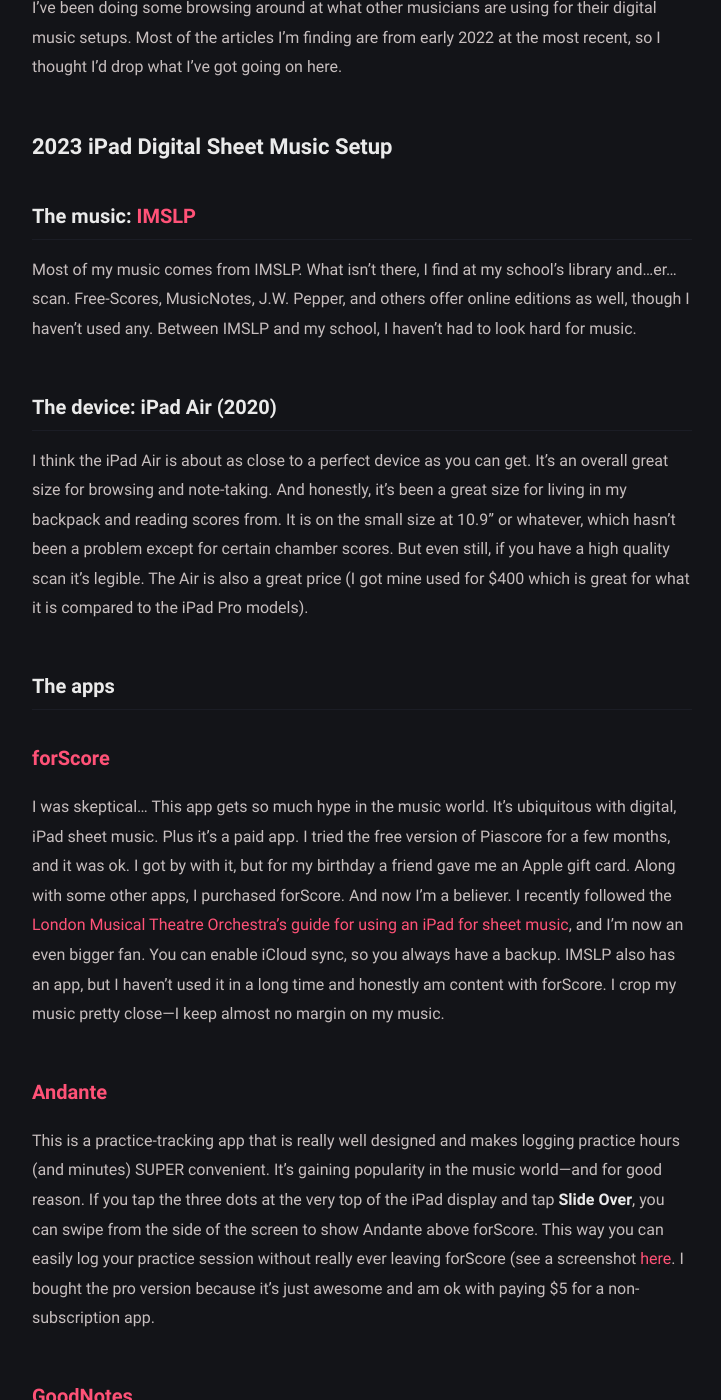
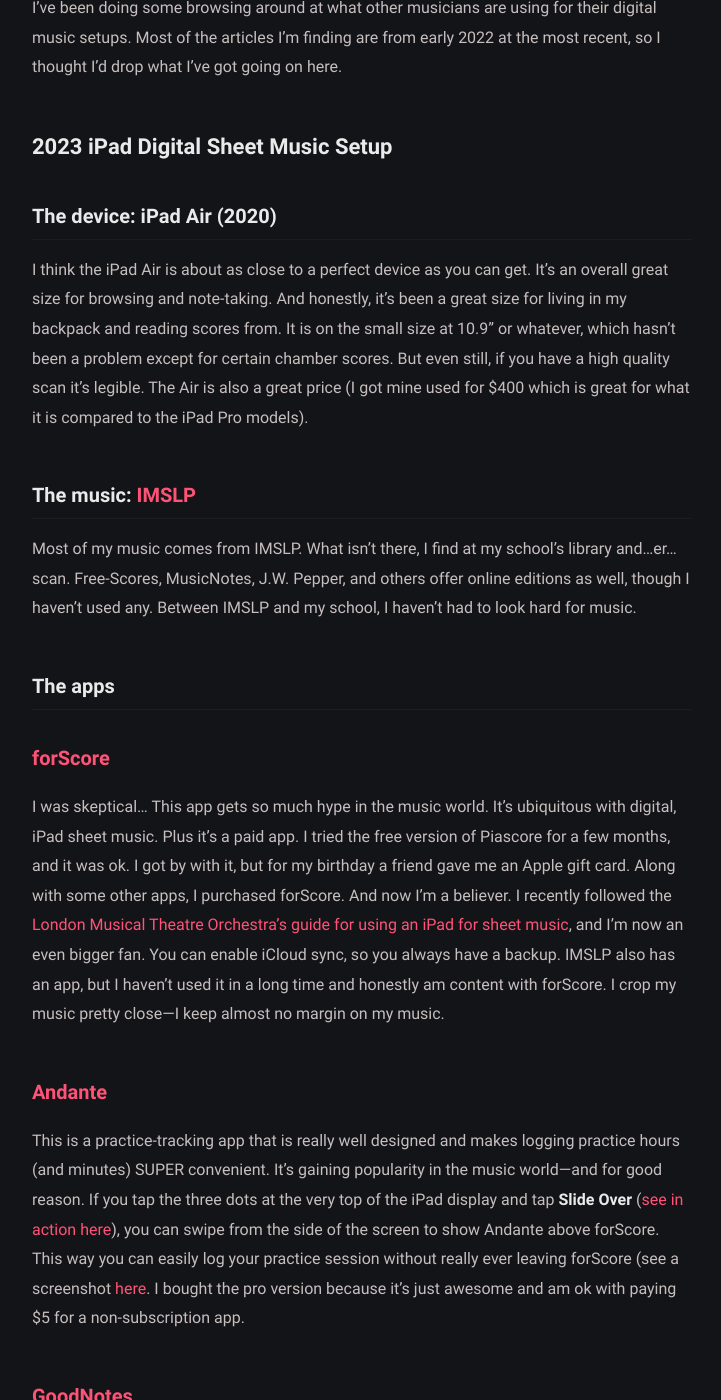
Before and after one commit to atrial-albumen/atrial-albumen.github.io, a Jekyll site: the page built from _posts/2023-05-25-i-use-an-ipad/2023-05-25-i-use-an-ipad.md, in a window 1280 px wide and 1400 px high, scrolled down 470 px. Shown: the whole window, without its empty margins (278-999 px from the left). Built offline with Jekyll 4.4.1, drawn with Linux system fonts in a browser that asks for light colours.

Commit message:
Update 2023-05-25-i-use-an-ipad.md

```diff
--- a/_posts/2023-05-25-i-use-an-ipad/2023-05-25-i-use-an-ipad.md
+++ b/_posts/2023-05-25-i-use-an-ipad/2023-05-25-i-use-an-ipad.md
@@ -10,15 +10,15 @@
 I've been doing some browsing around at what other musicians are using for their digital music setups. Most of the articles I'm finding are from early 2022 at the most recent, so I thought I'd drop what I've got going on here.
 
 ## 2023 iPad Digital Sheet Music Setup
+### The device: iPad Air (2020)
+I think the iPad Air is about as close to a perfect device as you can get. It’s an overall great size for browsing and note-taking. And honestly, it's been a great size for living in my backpack and reading scores from. It is on the small size at 10.9" or whatever, which hasn't been a problem except for certain chamber scores. But even still, if you have a high quality scan it's legible. The Air is also a great price (I got mine used for $400 which is great for what it is compared to the iPad Pro models).
 ### The music: [IMSLP](https://imslp.org)
 Most of my music comes from IMSLP. What isn’t there, I find at my school’s library and…er…scan. Free-Scores, MusicNotes, J.W. Pepper, and others offer online editions as well, though I haven’t used any. Between IMSLP and my school, I haven’t had to look hard for music.
-### The device: iPad Air (2020)
-I think the iPad Air is about as close to a perfect device as you can get. It’s an overall great size for browsing and note-taking. And honestly, it's been a great size for living in my backpack and reading scores from. It is on the small size at 10.9" or whatever, which hasn't been a problem except for certain chamber scores. But even still, if you have a high quality scan it's legible. The Air is also a great price (I got mine used for $400 which is great for what it is compared to the iPad Pro models).
 ### The apps
 #### [forScore](https://forscore.co/)
 I was skeptical… This app gets so much hype in the music world. It’s ubiquitous with digital, iPad sheet music. Plus it’s a paid app. I tried the free version of Piascore for a few months, and it was ok. I got by with it, but for my birthday a friend gave me an Apple gift card. Along with some other apps, I purchased forScore. And now I’m a believer. I recently followed the [London Musical Theatre Orchestra’s guide for using an iPad for sheet music](https://www.lmto.org/lmto-ipad-guide/), and I’m now an even bigger fan. You can enable iCloud sync, so you always have a backup. IMSLP also has an app, but I haven't used it in a long time and honestly am content with forScore. I crop my music pretty close—I keep almost no margin on my music.
 #### [Andante](https://apps.apple.com/us/app/andante-practice-journal/id1530262372)
-This is a practice-tracking app that is really well designed and makes logging practice hours (and minutes) SUPER convenient. It’s gaining popularity in the music world—and for good reason. If you tap the three dots at the very top of the iPad display and tap **Slide Over**, you can swipe from the side of the screen to show Andante above forScore. This way you can easily log your practice session without really ever leaving forScore (see a screenshot [here](https://jonahlosh.com/assets/img/IMG_A1A16CD0BF7B-1.jpeg). I bought the pro version because it’s just awesome and am ok with paying $5 for a non-subscription app.
+This is a practice-tracking app that is really well designed and makes logging practice hours (and minutes) SUPER convenient. It’s gaining popularity in the music world—and for good reason. If you tap the three dots at the very top of the iPad display and tap **Slide Over** ([see in action here](https://jonahlosh.com/assets/img/andante-slide-over.MP4)), you can swipe from the side of the screen to show Andante above forScore. This way you can easily log your practice session without really ever leaving forScore (see a screenshot [here](https://jonahlosh.com/assets/img/IMG_A1A16CD0BF7B-1.jpeg). I bought the pro version because it’s just awesome and am ok with paying $5 for a non-subscription app.
 #### [GoodNotes](https://apps.apple.com/us/app/goodnotes-5/id1444383602)
 GoodNotes is one of the first iPad apps I purchased. It works like notebooks and pieces of paper—you can throw anything in it. Some people bullet journal with it. I took notes with it for a long time (though now I keep it mainly for class notes). It has an option for staff paper, so it’s awesome for composition and sketching ideas down.
 #### [SongBook](https://apps.apple.com/us/app/songbook-chordpro/id392888837)
```
